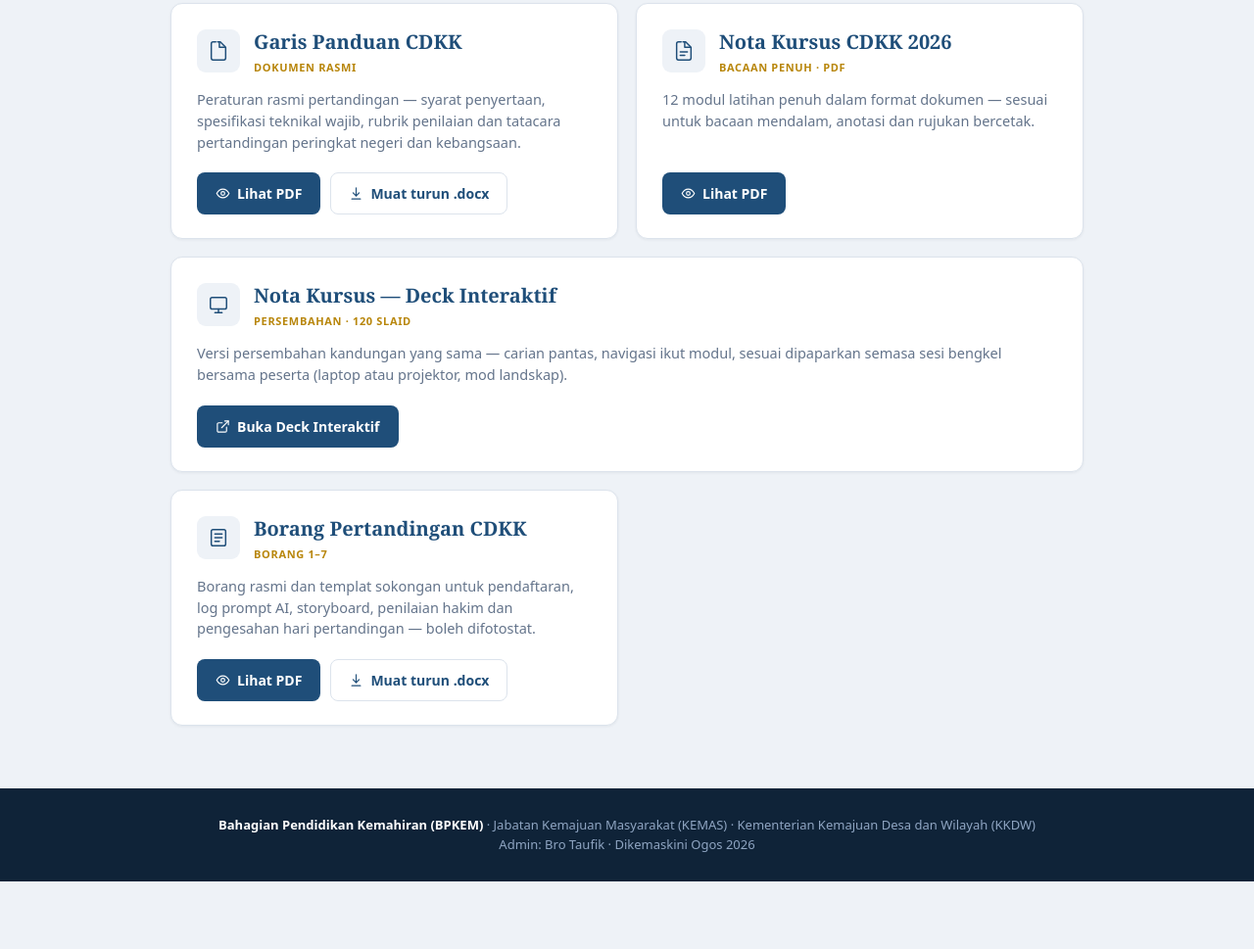
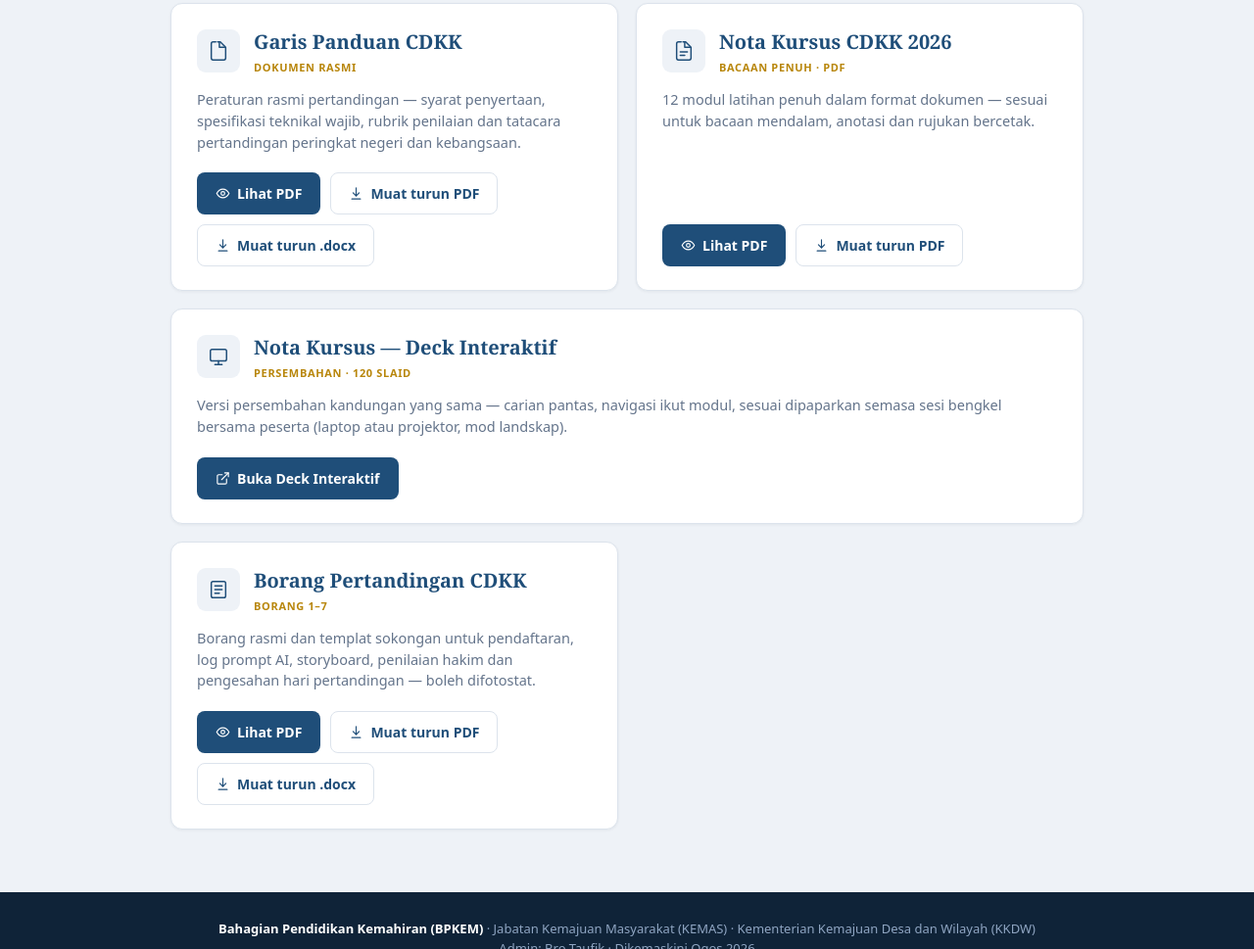
Before and after one commit to BroTaufik/cdkk-portal-2026, a plain HTML site: page index.html in a window 1280 px wide. Shown: the part 481-1450 px from the top of the page at 98% size. Before the commit the page ends 1381 px from the top, so only its background shows below. Drawn offline with Linux system fonts and the light colour scheme.

Commit message:
Tambah butang muat turun PDF

```diff
--- a/index.html
+++ b/index.html
@@ -94,6 +94,10 @@ footer b{color:#fff}
           <svg viewBox="0 0 24 24" fill="none" stroke="currentColor" stroke-width="1.8" stroke-linecap="round" stroke-linejoin="round"><path d="M2 12s3.5-7 10-7 10 7 10 7-3.5 7-10 7-10-7-10-7Z"/><circle cx="12" cy="12" r="3"/></svg>
           Lihat PDF
         </a>
+        <a class="btn btn-ghost" href="01_Garis_Panduan_CDKK.pdf" download>
+          <svg viewBox="0 0 24 24" fill="none" stroke="currentColor" stroke-width="1.8" stroke-linecap="round" stroke-linejoin="round"><path d="M12 3v13"/><path d="m7 11 5 5 5-5"/><path d="M5 21h14"/></svg>
+          Muat turun PDF
+        </a>
         <a class="btn btn-ghost" href="01_Garis_Panduan_CDKK.docx" download>
           <svg viewBox="0 0 24 24" fill="none" stroke="currentColor" stroke-width="1.8" stroke-linecap="round" stroke-linejoin="round"><path d="M12 3v13"/><path d="m7 11 5 5 5-5"/><path d="M5 21h14"/></svg>
           Muat turun .docx
@@ -116,6 +120,10 @@ footer b{color:#fff}
         <a class="btn btn-primary" href="02_Nota_Kursus_CDKK_2026.pdf" target="_blank" rel="noopener">
           <svg viewBox="0 0 24 24" fill="none" stroke="currentColor" stroke-width="1.8" stroke-linecap="round" stroke-linejoin="round"><path d="M2 12s3.5-7 10-7 10 7 10 7-3.5 7-10 7-10-7-10-7Z"/><circle cx="12" cy="12" r="3"/></svg>
           Lihat PDF
+        </a>
+        <a class="btn btn-ghost" href="02_Nota_Kursus_CDKK_2026.pdf" download>
+          <svg viewBox="0 0 24 24" fill="none" stroke="currentColor" stroke-width="1.8" stroke-linecap="round" stroke-linejoin="round"><path d="M12 3v13"/><path d="m7 11 5 5 5-5"/><path d="M5 21h14"/></svg>
+          Muat turun PDF
         </a>
       </div>
     </div>
@@ -155,6 +163,10 @@ footer b{color:#fff}
           <svg viewBox="0 0 24 24" fill="none" stroke="currentColor" stroke-width="1.8" stroke-linecap="round" stroke-linejoin="round"><path d="M2 12s3.5-7 10-7 10 7 10 7-3.5 7-10 7-10-7-10-7Z"/><circle cx="12" cy="12" r="3"/></svg>
           Lihat PDF
         </a>
+        <a class="btn btn-ghost" href="04_Borang_Pertandingan_CDKK.pdf" download>
+          <svg viewBox="0 0 24 24" fill="none" stroke="currentColor" stroke-width="1.8" stroke-linecap="round" stroke-linejoin="round"><path d="M12 3v13"/><path d="m7 11 5 5 5-5"/><path d="M5 21h14"/></svg>
+          Muat turun PDF
+        </a>
         <a class="btn btn-ghost" href="04_Borang_Pertandingan_CDKK.docx" download>
           <svg viewBox="0 0 24 24" fill="none" stroke="currentColor" stroke-width="1.8" stroke-linecap="round" stroke-linejoin="round"><path d="M12 3v13"/><path d="m7 11 5 5 5-5"/><path d="M5 21h14"/></svg>
           Muat turun .docx
```
